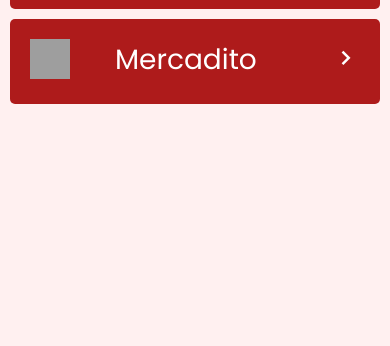
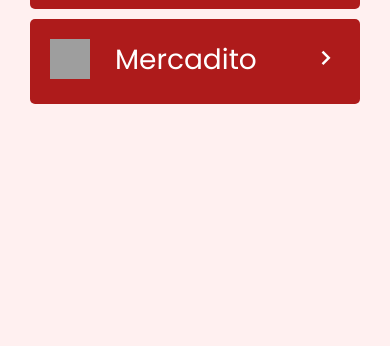
Before and after one commit to brian3-21/test-github-pages, a plain HTML site: page index.html in a window 390 px wide. Shown: the part 518-864 px from the top of the page. Drawn offline with nearby package versions, Linux system fonts and the light colour scheme; grey boxes are pictures that could not be loaded; a web font is replaced by a local one.

Commit message:
add responsive margin

```diff
--- a/styles.css
+++ b/styles.css
@@ -13,7 +13,7 @@ body{
     align-items: center;
     min-height: 100vh;
     background-color: rgb(255, 240, 240);
-    margin: 10px 10px 10px 10px;
+    margin: 10px 30px 10px 30px;
 }
 
 .container{
```
